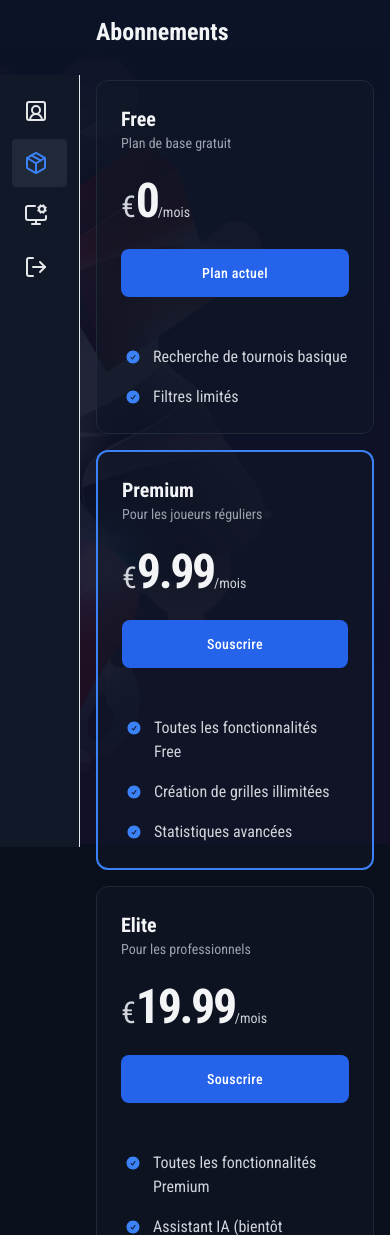
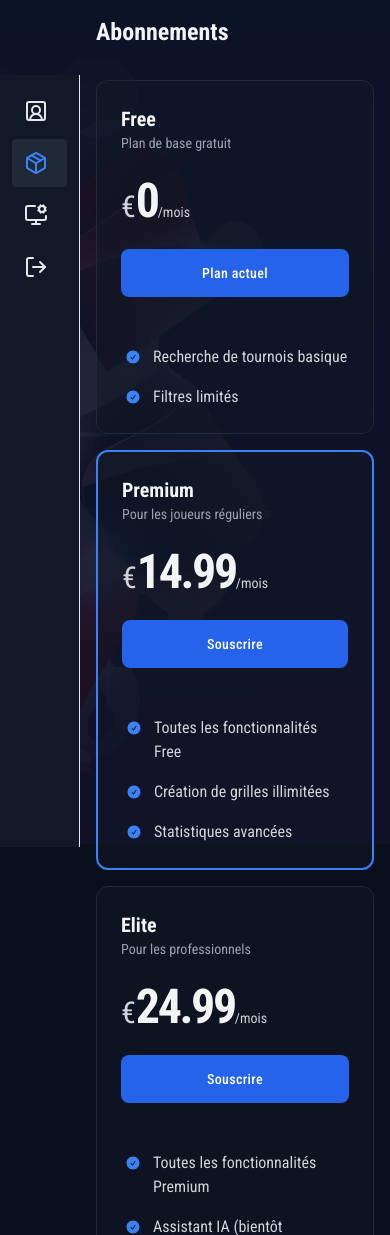
Before and after one commit to ElioTourvieille/frontend-next, a Next.js app: page /user/subscription in a window 390 px wide. Shown: the top 1235 px of the page. Built offline with nearby package versions, Linux system fonts and the light colour scheme; no server answers.

Commit message:
Improve responsive

```diff
--- a/app/user/(dashboard)/layout.tsx
+++ b/app/user/(dashboard)/layout.tsx
@@ -8,7 +8,7 @@ export default function DashboardLayout({
   return (
     <div className="min-h-screen flex">
       <SideBar />
-      <main className="flex-1 md:ml-[270px] ml-[80px]">
+      <main className="flex-1 ml-20 md:ml-64">
         {children}
       </main>
     </div>
--- a/components/SideBar.tsx
+++ b/components/SideBar.tsx
@@ -14,7 +14,7 @@ export default function SideBar() {
       id="nav-menu-1"
       aria-label="Side navigation"
       className="fixed left-0 top-[75px] lg:top-[105px] z-40 flex flex-col border-r border-r-slate-200 bg-gray-900 transition-all duration-300 h-[calc(100vh-72px)] lg:h-[calc(100vh-88px)]
-        w-20 md:w-[min(25vw,288px)]"
+        w-20 md:w-[min(17vw,288px)]"
     >
       <nav
         aria-label="side navigation"
--- a/components/avatar.tsx
+++ b/components/avatar.tsx
@@ -19,11 +19,11 @@ export default function Avatar() {
     },
     {
       linkName: "Abonnement",
-      href: "#",
+      href: "/user/subscription",
     },
     {
       linkName: "Paramètres",
-      href: "#",
+      href: "/user/settings",
     },
     {
       linkName: "Déconnexion",
--- a/components/subscription/SubscriptionPlans.tsx
+++ b/components/subscription/SubscriptionPlans.tsx
@@ -3,7 +3,7 @@ import React from "react"
 
 export default function SubscriptionPlans() {
   return (
-    <div className="p-4 md:p-8">
+    <div className="p-4 md:p-8 lg:p-12">
       <div className="flex justify-between items-center mb-8">
         <h1 className="text-2xl font-bold text-gray-100">Abonnements</h1>
       </div>
@@ -62,7 +62,7 @@ export default function SubscriptionPlans() {
               <h4>
                 <span className="text-3xl">€</span>
                 <span className="text-5xl font-bold tracking-tighter text-gray-100 transition-all duration-300 lg:text-6xl">
-                  9.99
+                  14.99
                 </span>
                 <span className="text-sm">/mois</span>
               </h4>
@@ -108,7 +108,7 @@ export default function SubscriptionPlans() {
               <h4>
                 <span className="text-3xl">€</span>
                 <span className="text-5xl font-bold tracking-tighter text-gray-100 transition-all duration-300 lg:text-6xl">
-                  19.99
+                  24.99
                 </span>
                 <span className="text-sm">/mois</span>
               </h4>
```
